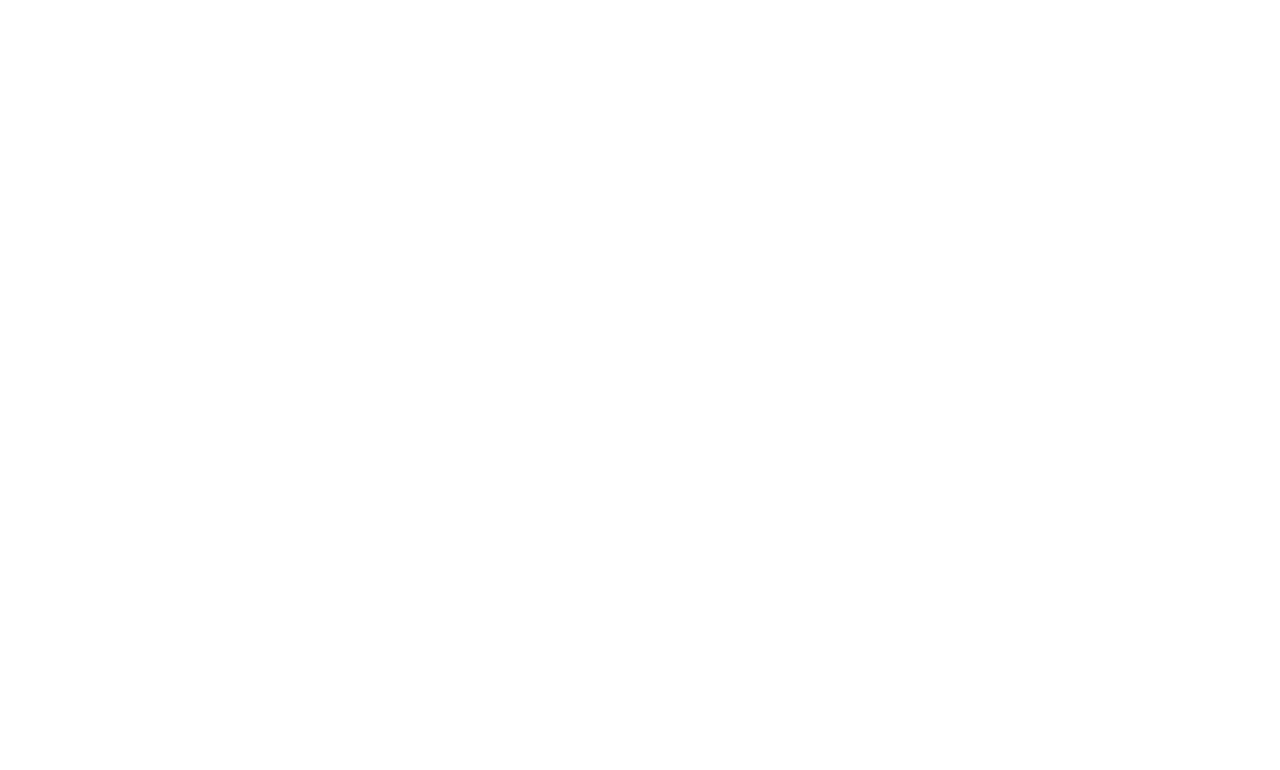
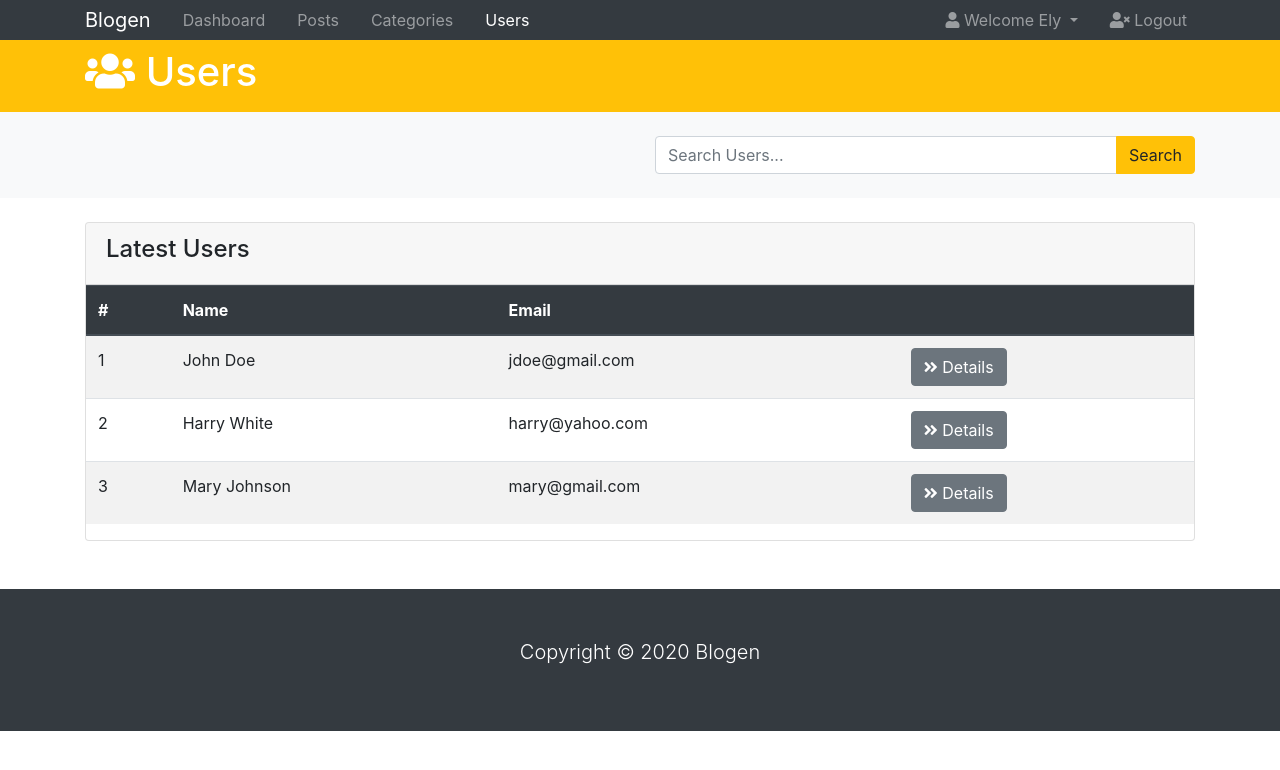
Before and after one commit to Elybourland/admin-ui-project, a plain HTML site: page users.html in a window 1280 px wide. Drawn offline with nearby package versions, Linux system fonts and the light colour scheme.

Commit message:
added users.html

```diff
--- a/users.html
+++ b/users.html
@@ -0,0 +1,181 @@
+<!DOCTYPE html>
+<html lang="en">
+<head>
+    <meta charset="UTF-8">
+    <meta name="viewport" content="width=device-width, initial-scale=1.0">
+    <link rel="stylesheet" href="https://use.fontawesome.com/releases/v5.15.1/css/all.css" integrity="sha384-vp86vTRFVJgpjF9jiIGPEEqYqlDwgyBgEF109VFjmqGmIY/Y4HV4d3Gp2irVfcrp" crossorigin="anonymous">
+    <link rel="stylesheet" href="https://cdn.jsdelivr.net/npm/bootstrap@4.5.3/dist/css/bootstrap.min.css" integrity="sha384-TX8t27EcRE3e/ihU7zmQxVncDAy5uIKz4rEkgIXeMed4M0jlfIDPvg6uqKI2xXr2" crossorigin="anonymous">
+    <link rel="stylesheet" href="css/style.css">
+    <title>Blogen</title>
+</head>
+<body>
+
+    <!-- NAVBAR -->
+
+    <nav class="navbar navbar-expand-sm navbar-dark bg-dark p-0">
+        <div class="container">
+            <a href="index.html" class="navbar-brand">Blogen</a>
+            <button class="navbar-toggler" data-toggle="collapse" data-target=#navbarCollapse>
+                <span class="navbar-toggler-icon"></span>
+            </button>
+            <div class="collapse navbar-collapse" id="navbarCollapse">
+                <ul class="navbar-nav">
+                    <li class="nav-item px-2">
+                        <a href="index.html" class="nav-link">Dashboard</a>
+                    </li>
+                    <li class="nav-item px-2">
+                        <a href="posts.html" class="nav-link">Posts</a>
+                    </li>
+                    <li class="nav-item px-2">
+                        <a href="categories.html" class="nav-link">Categories</a>
+                    </li>
+                    <li class="nav-item px-2">
+                        <a href="users.html" class="nav-link active">Users</a>
+                    </li>
+                </ul>
+
+                <ul class="navbar-nav ml-auto">
+                    <li class="nav-item dropdown mr-3">
+                        <a href="#" class="nav-link dropdown-toggle" data-toggle="dropdown">
+                            <i class="fas fa-user"></i> Welcome Ely
+                        </a>
+                        <div class="dropdown-menu">
+                            <a href="profile.html" class="dropdown-item">
+                                <i class="fas fa-user-circle"></i> Profile
+                            </a>
+                            <a href="settings.html" class="dropdown-item">
+                                <i class="fas fa-cog"></i> Settings
+                            </a>
+                        </div>
+                    </li>
+
+                    <li class="nav-item">
+                        <a href="login.html" class="nav-link">
+                            <i class="fas fa-user-times"></i> Logout
+                        </a>
+                    </li>
+                </ul>
+            </div>
+        </div>
+    </nav>
+
+    <!-- HEADER -->
+
+    <header id="main-header" class="py-2 bg-warning text-white">
+        <div class="container">
+            <div class="row">
+                <div class="col-md-6">
+                    <h1><i class="fas fa-users"></i> Users</h1>
+                </div>
+            </div>
+        </div>
+    </header>
+
+    <!-- SEARCH -->
+
+    <section id="search" class="py-4 mb-4 bg-light">
+        <div class="container">
+            <div class="row">
+                <div class="col-md-6 ml-auto">
+                    <div class="input-group">
+                        <input type="text" class="form-control" placeholder="Search Users...">
+                        <div class="input-group-append">
+                            <button class="btn btn-warning">Search</button>
+                        </div>
+                    </div>
+                </div>
+            </div>
+        </div>
+    </section>
+
+    <!-- USERS -->
+
+    <section id="users">
+        <div class="container">
+            <div class="row">
+                <div class="col">
+                    <div class="card">
+                        <div class="card-header">
+                            <h4>Latest Users</h4>
+                        </div>
+                        <table class="table table-striped">
+                            <thead class="thead-dark">
+                                <tr>
+                                    <th>#</th>
+                                    <th>Name</th>
+                                    <th>Email</th>
+                                    <th></th>
+                                </tr>
+                            </thead>
+                            <tbody>
+                                <tr>
+                                    <td>1</td>
+                                    <td>John Doe</td>
+                                    <td>jdoe@gmail.com</td>
+                                    <td>
+                                        <a href="details.html" class="btn btn-secondary">
+                                            <i class="fas fa-angle-double-right"></i> Details
+                                        </a>
+                                    </td>
+                                </tr>
+                                <tr>
+                                    <td>2</td>
+                                    <td>Harry White</td>
+                                    <td>harry@yahoo.com</td>
+                                    <td>
+                                        <a href="details.html" class="btn btn-secondary">
+                                            <i class="fas fa-angle-double-right"></i> Details
+                                        </a>
+                                    </td>
+                                </tr>
+                                <tr>
+                                    <td>3</td>
+                                    <td>Mary Johnson</td>
+                                    <td>mary@gmail.com</td>
+                                    <td>
+                                        <a href="details.html" class="btn btn-secondary">
+                                            <i class="fas fa-angle-double-right"></i> Details
+                                        </a>
+                                    </td>
+                                </tr>
+                            </tbody>
+                        </table>
+
+
+                    </div>
+                </div>
+                </div>
+            </div>
+        </div>
+    </section>
+
+    <!-- FOOTER -->
+
+    <footer id="main-footer" class="bg-dark text-white mt-5 p-5">
+        <div class="container">
+            <div class="row">
+                <div class="col">
+                    <p class="lead text-center">
+                        Copyright &copy; <span id="year"></span> Blogen
+                    </p>
+                </div>
+            </div>
+        </div>
+    </footer>
+
+
+    <script src="http://code.jquery.com/jquery-3.5.1.min.js" integrity="sha256-9/aliU8dGd2tb6OSsuzixeV4y/faTqgFtohetphbbj0=" crossorigin="anonymous"></script>
+    <script src="https://cdn.jsdelivr.net/npm/popper.js@1.16.1/dist/umd/popper.min.js" integrity="sha384-9/reFTGAW83EW2RDu2S0VKaIzap3H66lZH81PoYlFhbGU+6BZp6G7niu735Sk7lN" crossorigin="anonymous"></script>
+    <script src="https://cdn.jsdelivr.net/npm/bootstrap@4.5.3/dist/js/bootstrap.min.js" integrity="sha384-w1Q4orYjBQndcko6MimVbzY0tgp4pWB4lZ7lr30WKz0vr/aWKhXdBNmNb5D92v7s" crossorigin="anonymous"></script>
+
+
+    <script>
+
+
+        // Get the current year for the copyright
+        $('#year').text(new Date().getFullYear());
+
+
+    </script>
+</body>
+</html>
```
Also changed, not shown: categories.html (+0 -20 lines).
